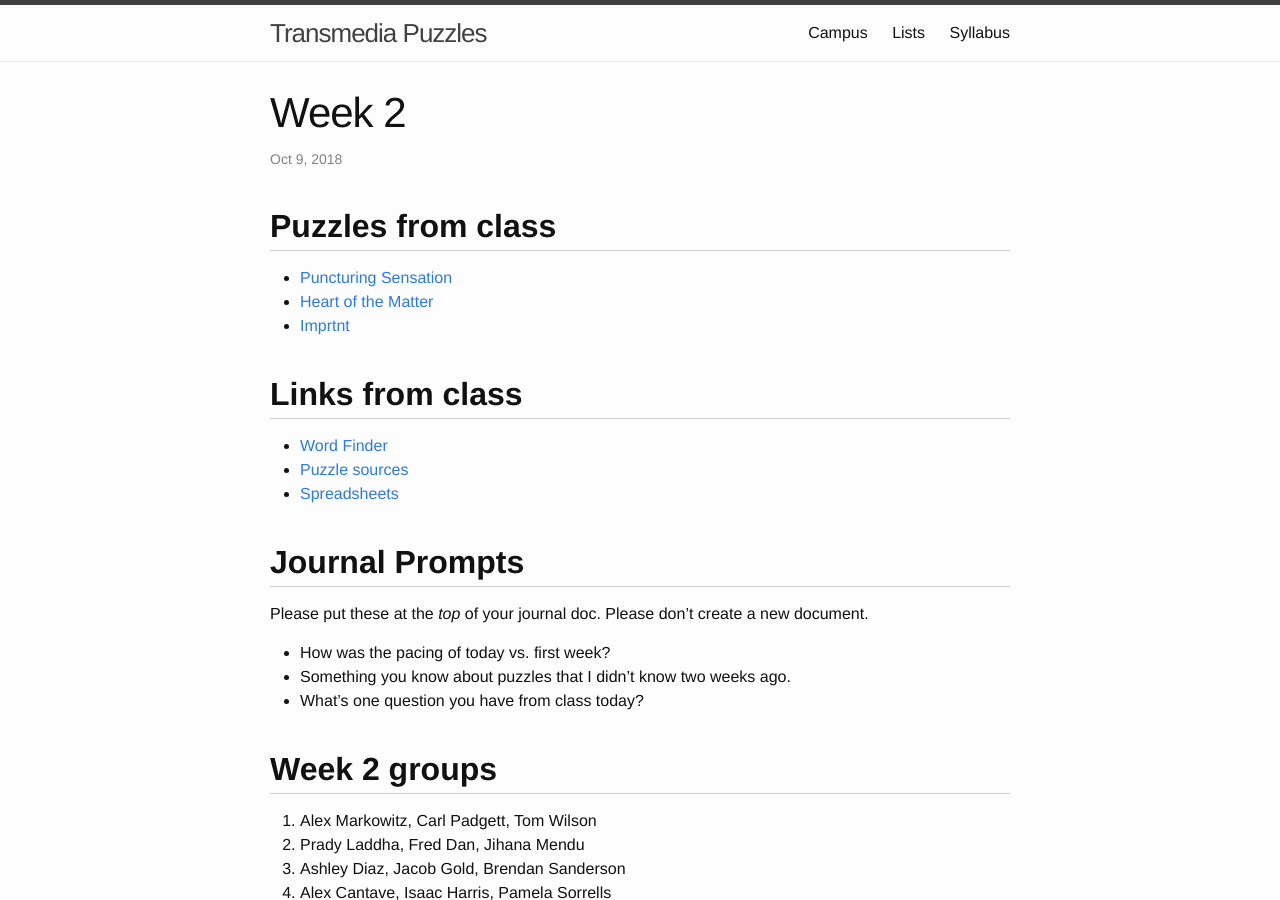
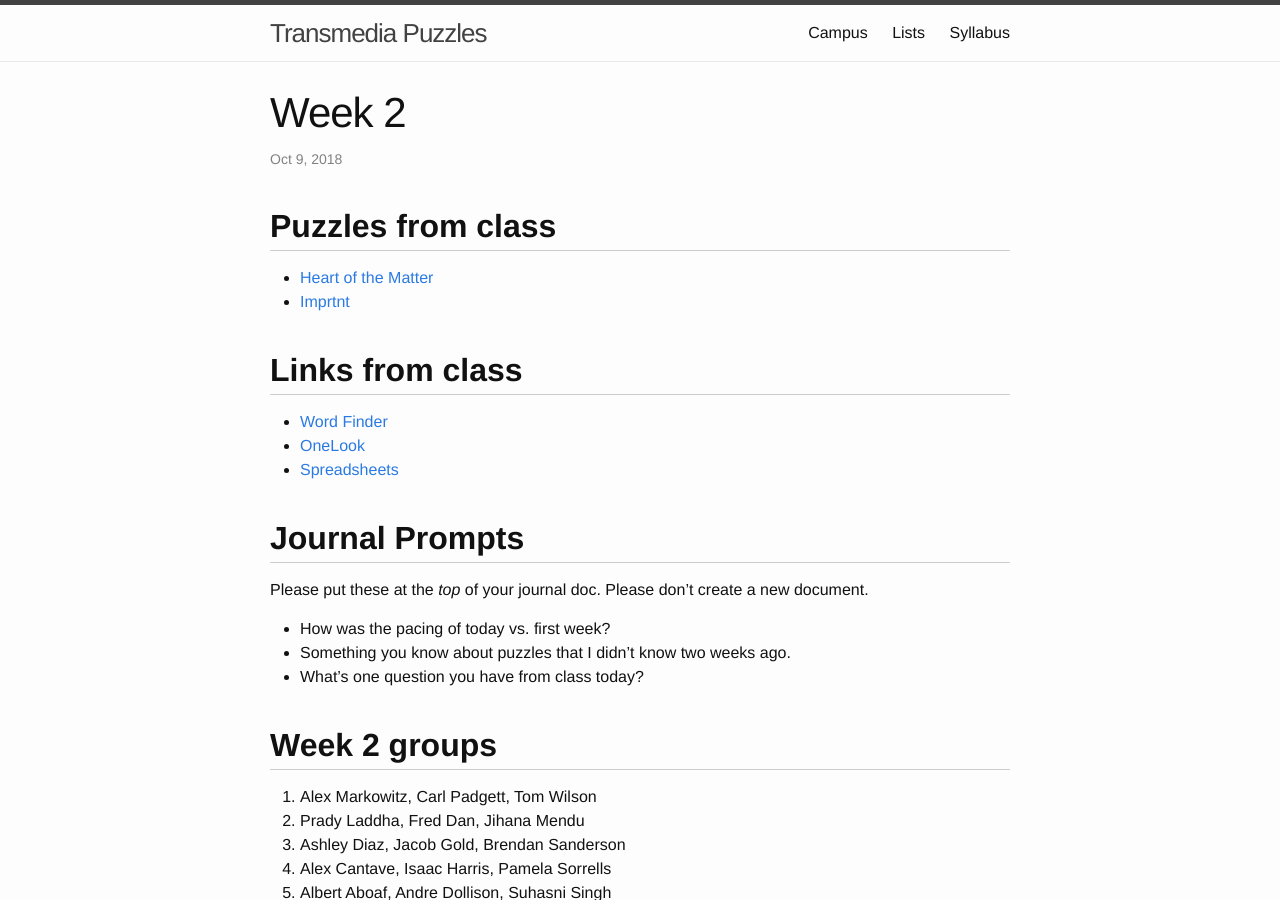
Before and after one commit to transmedia-puzzles/transmedia-puzzles.github.io, a Jekyll site: the page built from _posts/2018-10-08-2.md, in a window 1280 px wide and 900 px high. Built offline with Jekyll 4.4.1, drawn with Linux system fonts in a browser that asks for light colours.

Commit message:
Link update

```diff
--- a/_posts/2018-10-08-2.md
+++ b/_posts/2018-10-08-2.md
@@ -7,14 +7,15 @@
 
 ## Puzzles from class
 
-* [Puncturing Sensation](https://2017.galacticpuzzlehunt.com/puzzle/3/1.html)
+<!-- * [Puncturing Sensation](https://2017.galacticpuzzlehunt.com/puzzle/3/1.html) -->
 * [Heart of the Matter](/pdf/HeartoftheMatter.pdf)
 * [Imprtnt](/pdf/Imprtnt.pdf)
 
 ## Links from class
 
 * [Word Finder](https://www.thewordfinder.com/anagram-solver/)
-* [Puzzle sources](https://airtable.com/shrWoeVkouLQEgzfP/tblRxjGRjO0rXIJGA)
+* [OneLook](https://www.onelook.com/)
+<!-- * [Puzzle sources](https://airtable.com/shrWoeVkouLQEgzfP/tblRxjGRjO0rXIJGA) -->
 * [Spreadsheets](https://docs.google.com/spreadsheets/d/18xebkzSj5kLoaTWOp2X6CCkN64N1xSX3wP3lXcnmy9k/edit?usp=sharing)
 
 ## Journal Prompts
```
